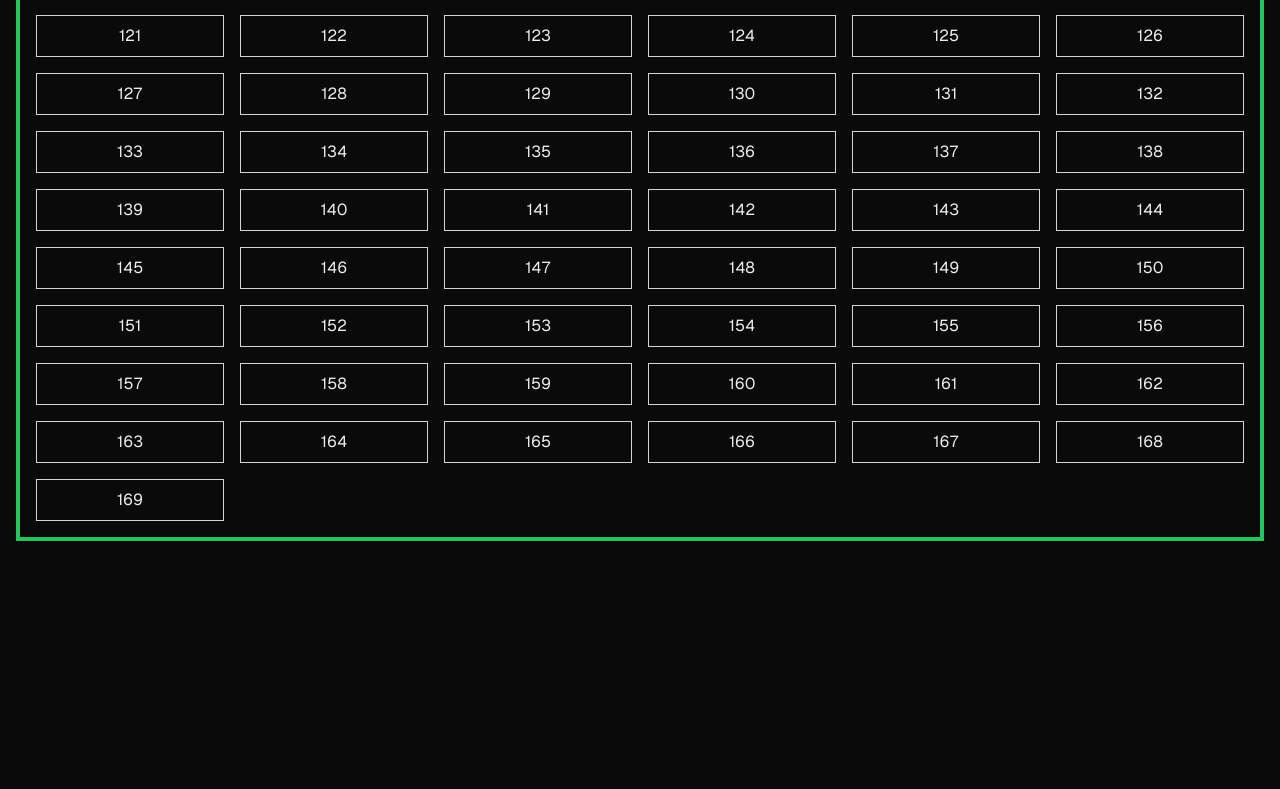
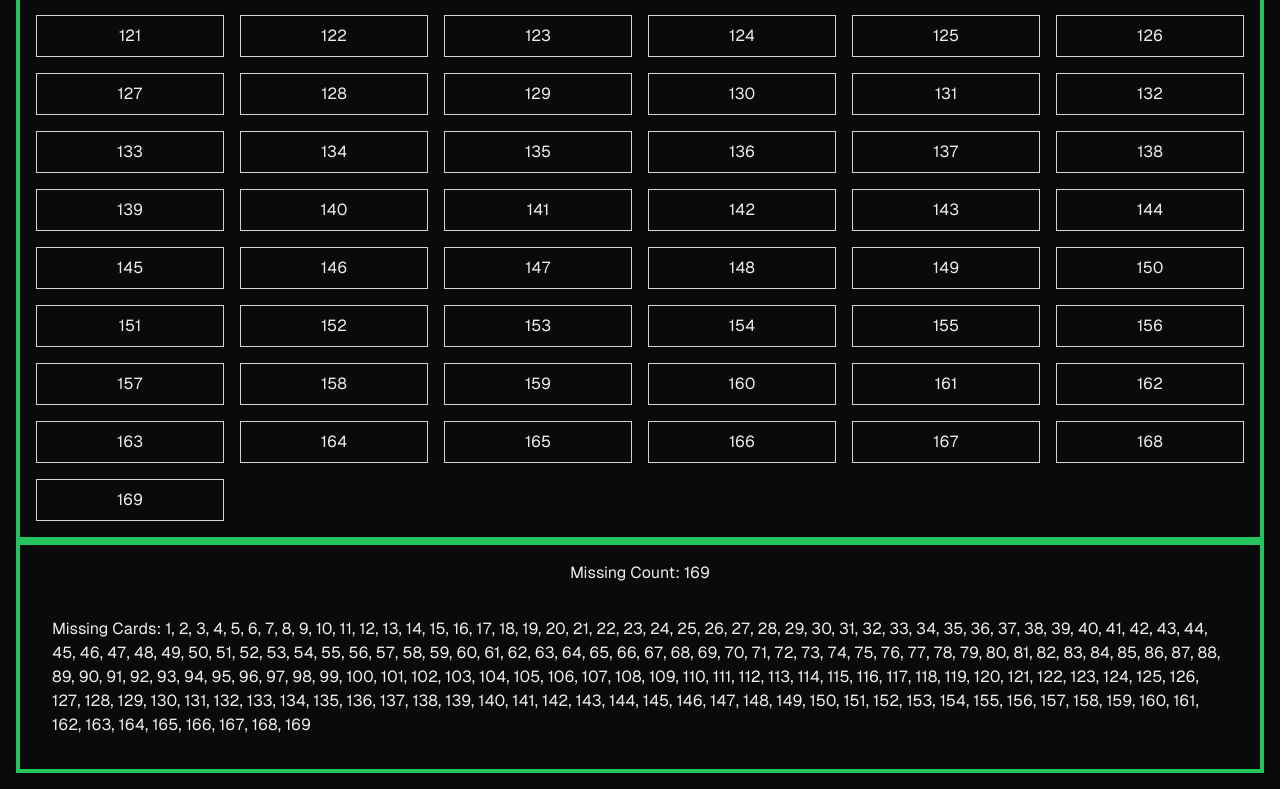
Before and after one commit to shtanaka/summit-2024-stickers, a Next.js app: page / in a window 1280 px wide. Shown: the part 1181-1970 px from the top of the page. Before the commit the page ends 1738 px from the top, so only its background shows below. Built offline with nearby package versions, Linux system fonts and the light colour scheme.

Commit message:
Add counters

```diff
--- a/pages/index.tsx
+++ b/pages/index.tsx
@@ -34,21 +34,36 @@ export default function Home() {
     localStorage.setItem("selectedCards", JSON.stringify(selectedCards));
   }, [selectedCards]);
 
+  const totalCards = 169;
+  const remainingCardsCount = totalCards - selectedCards.length;
+  const totalCardsArr = Array.from({ length: totalCards }, (_, index) => index + 1);
+  const unselectedCards = totalCardsArr.filter((card) => !selectedCards.includes(card));
+
   return (
     <div
-      className={`${geistSans.variable} ${geistMono.variable} w-full font-[family-name:var(--font-geist-sans)] flex items-center justify-center p-4`}
+      className={`${geistSans.variable} ${geistMono.variable} w-full font-[family-name:var(--font-geist-sans)] flex flex-col items-center justify-center p-4`}
     >
       <main className="w-full border-4 border-green-500 grid grid-cols-6 gap-4 p-4">
-        {Array.from({ length: 169 }, (_, index) => (
+        {totalCardsArr.map((cardLabel, index) => (
           <div
             onClick={() => toggleCard(index)}
             key={index}
-            className={`p-2 flex items-center justify-center border border-gray-300${selectedCards.includes(index) ? " bg-white text-black" : ""}`}
+            className={`p-2 flex items-center justify-center border border-gray-300${
+              selectedCards.includes(index) ? " bg-white text-black" : ""
+            }`}
           >
-            {index + 1}
+            {cardLabel}
           </div>
         ))}
       </main>
+      <footer className="w-full border-4 border-green-500 grid grid-cols-1 gap-4 p-4">
+        <div className="flex items-center justify-center px-4">
+          <div className="">Missing Count: {remainingCardsCount}</div>
+        </div>
+        <div className="flex items-center justify-center p-4">
+          <div className="">Missing Cards: {unselectedCards.join(", ")}</div>
+        </div>
+      </footer>
     </div>
   );
 }
```
Also changed, not shown: package.json (+5 -5 lines), 1 other file (tests, documents, lock files or other folders).
